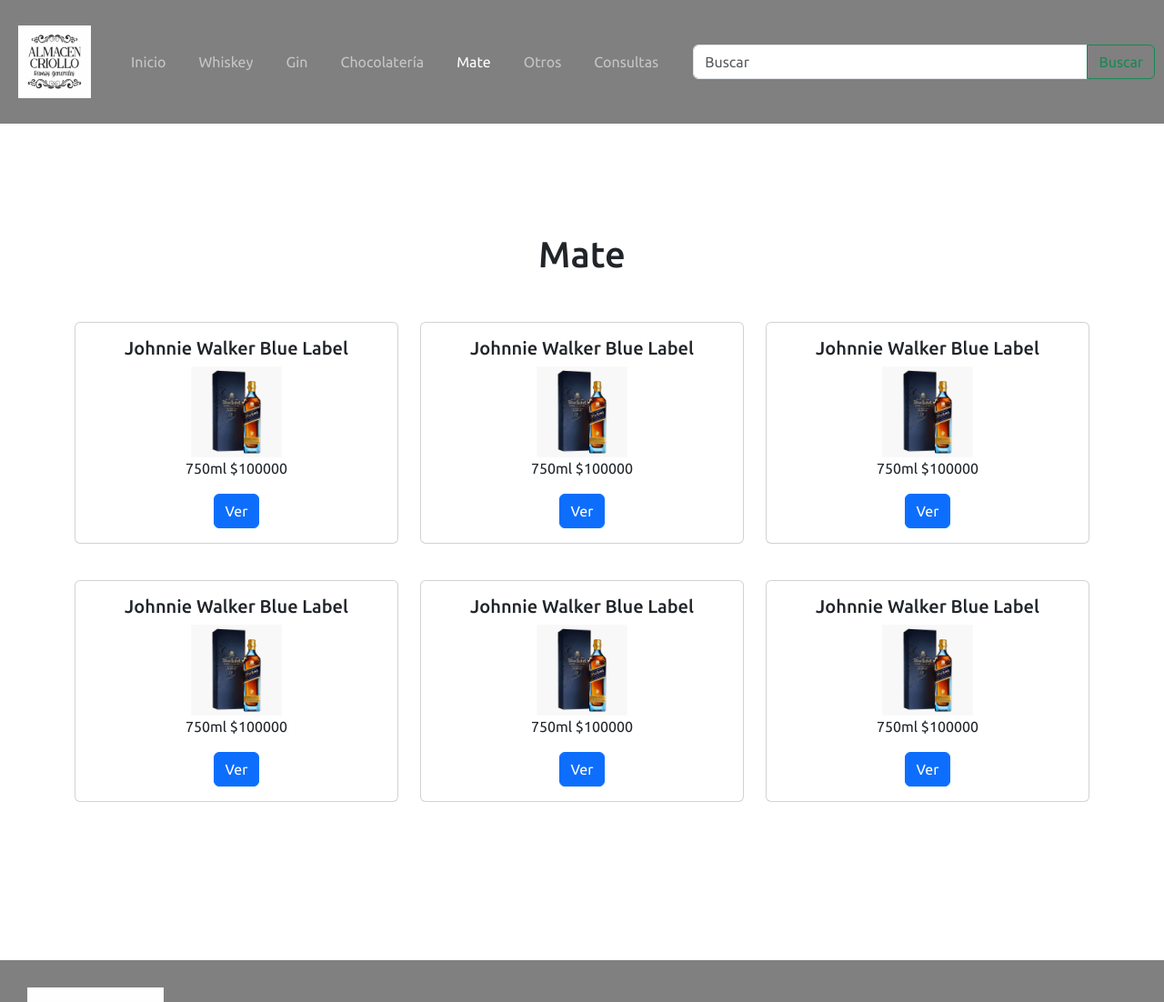
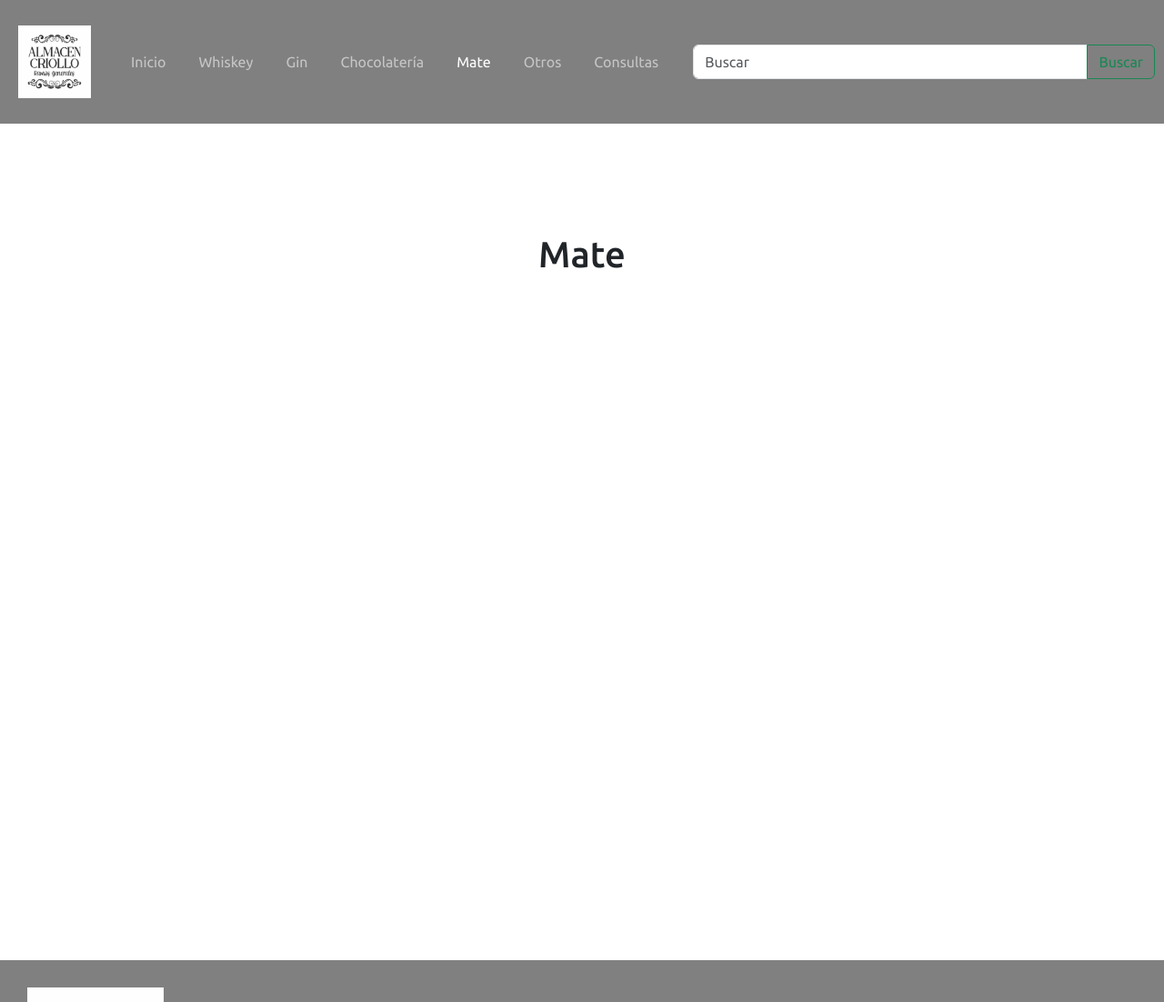
Before and after one commit to thiago-sterren/PFSterren, a plain HTML site: page pages/Mate.html in a window 1280 px wide. Shown: the top 1102 px of the page at 91% size. Drawn offline with nearby package versions, Linux system fonts and the light colour scheme.

Commit message:
commit 5/9 11

```diff
--- a/pages/Mate.html
+++ b/pages/Mate.html
@@ -59,7 +59,7 @@
         <div class="container text-center">
             <div class="row">
                 <div class="col-lg-4">
-                    <div class="card">
+                    <!-- <div class="card">
                         <div class="card-body">
                             <h5 class="card-title">Johnnie Walker Blue Label</h5>
                             <img src="../images/whiskeys/jw_blue_label.png" alt="Imagen producto">
@@ -68,10 +68,10 @@
                                 <a href="#" class="btn btn-primary">Ver</a>
                             </div>
                         </div>
-                    </div>
+                    </div> -->
                 </div>
                 <div class="col-lg-4">
-                    <div class="card">
+                    <!-- <div class="card">
                         <div class="card-body">
                             <h5 class="card-title">Johnnie Walker Blue Label</h5>
                             <img src="../images/whiskeys/jw_blue_label.png" alt="Imagen producto">
@@ -79,11 +79,11 @@
                             <div>
                                 <a href="#" class="btn btn-primary">Ver</a>
                             </div>
-                        </div>
+                        </div> -->
                     </div>
                 </div>
                 <div class="col-lg-4">
-                    <div class="card">
+                    <!-- <div class="card">
                         <div class="card-body">
                             <h5 class="card-title">Johnnie Walker Blue Label</h5>
                             <img src="../images/whiskeys/jw_blue_label.png" alt="Imagen producto">
@@ -91,13 +91,13 @@
                             <div>
                                 <a href="#" class="btn btn-primary">Ver</a>
                             </div>
-                        </div>
+                        </div> -->
                     </div>
                 </div>
             </div>
             <div class="row">
                 <div class="col-lg">
-                    <div class="card">
+                    <!-- <div class="card">
                         <div class="card-body">
                             <h5 class="card-title">Johnnie Walker Blue Label</h5>
                             <img src="../images/whiskeys/jw_blue_label.png" alt="Imagen producto">
@@ -105,11 +105,11 @@
                             <div>
                                 <a href="#" class="btn btn-primary">Ver</a>
                             </div>
-                        </div>
+                        </div> -->
                     </div>
                 </div>
                 <div class="col-lg">
-                    <div class="card">
+                    <!-- <div class="card">
                         <div class="card-body">
                             <h5 class="card-title">Johnnie Walker Blue Label</h5>
                             <img src="../images/whiskeys/jw_blue_label.png" alt="Imagen producto">
@@ -117,11 +117,11 @@
                             <div>
                                 <a href="#" class="btn btn-primary">Ver</a>
                             </div>
-                        </div>
+                        </div> -->
                     </div>
                 </div>
                 <div class="col-lg">
-                    <div class="card">
+                    <!-- <div class="card">
                         <div class="card-body">
                             <h5 class="card-title">Johnnie Walker Blue Label</h5>
                             <img src="../images/whiskeys/jw_blue_label.png" alt="Imagen producto">
@@ -129,7 +129,7 @@
                             <div>
                                 <a href="#" class="btn btn-primary">Ver</a>
                             </div>
-                        </div>
+                        </div> -->
                     </div>
                 </div>
             </div>
```
Also changed, not shown: index.html (+1 -1 lines), pages/Chocolateria.html (+0 -3 lines), pages/Gin.html (+0 -3 lines), pages/Otros.html (+0 -3 lines).
